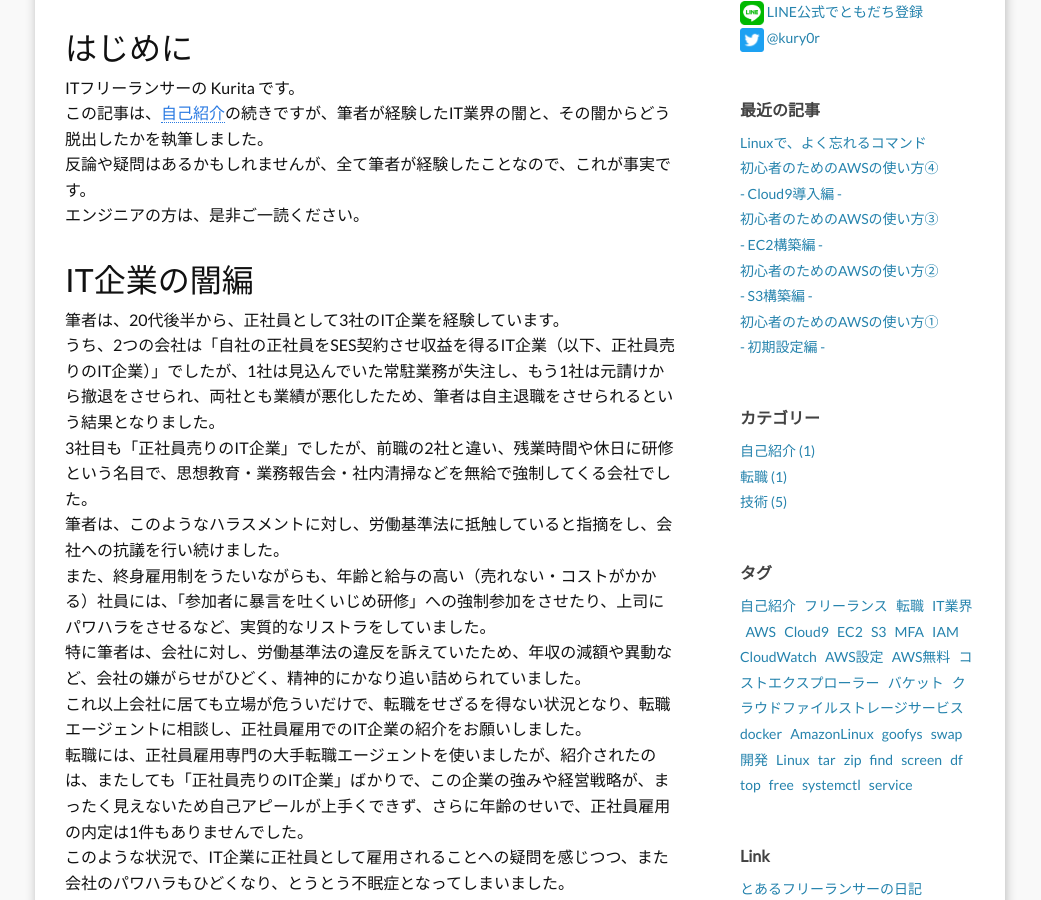
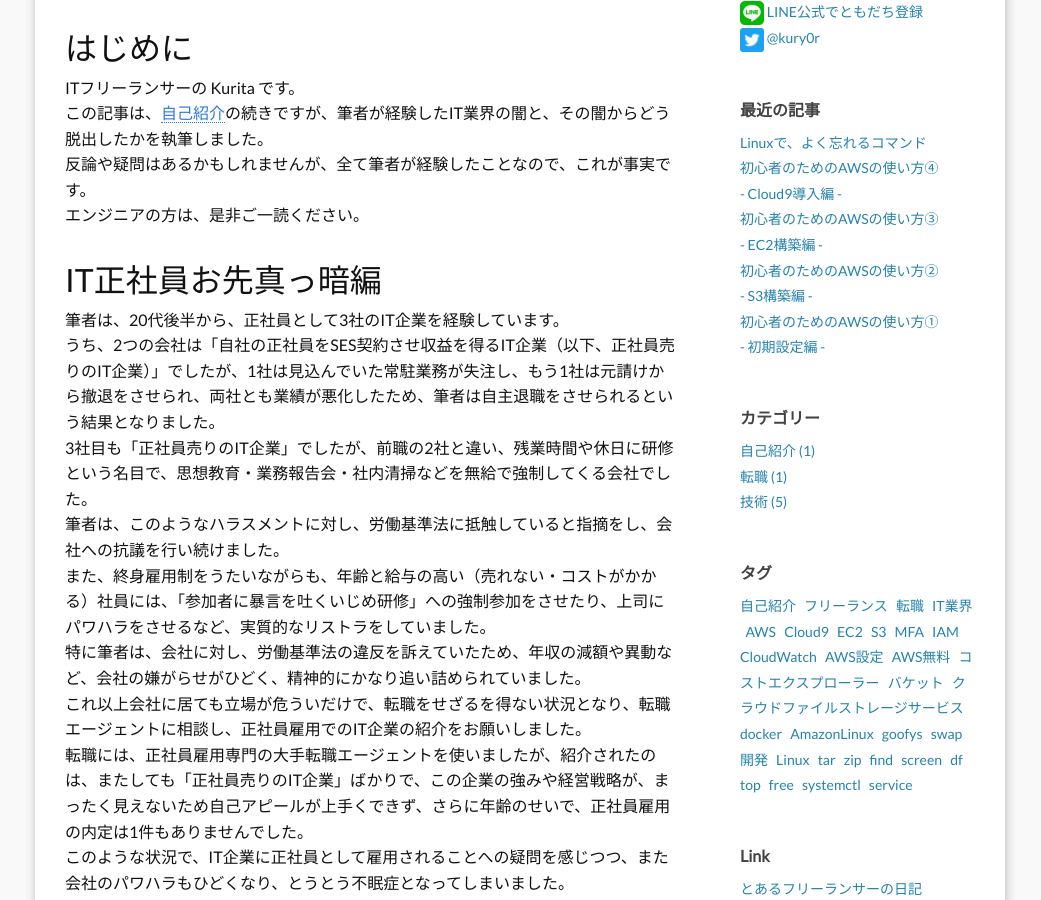
Before and after one commit to yori1111/blog, a Jekyll site: the page built from _posts/2019-09-02-hello2.md, in a window 1280 px wide and 900 px high, scrolled down 648 px. Shown: the whole window, without its empty margins (120-1161 px from the left). Built offline with Jekyll 4.4.1, drawn with Linux system fonts in a browser that asks for light colours.

Commit message:
自己紹介記事修正

```diff
--- a/_posts/2019-09-02-hello2.md
+++ b/_posts/2019-09-02-hello2.md
@@ -14,7 +14,7 @@ ITフリーランサーの Kurita です。
 エンジニアの方は、是非ご一読ください。
 <br>
 
-## IT企業の闇編
+## IT正社員お先真っ暗編
 筆者は、20代後半から、正社員として3社のIT企業を経験しています。
 うち、2つの会社は「自社の正社員をSES契約させ収益を得るIT企業（以下、正社員売りのIT企業）」でしたが、1社は見込んでいた常駐業務が失注し、もう1社は元請けから撤退をさせられ、両社とも業績が悪化したため、筆者は自主退職をさせられるという結果となりました。
 3社目も「正社員売りのIT企業」でしたが、前職の2社と違い、残業時間や休日に研修という名目で、思想教育・業務報告会・社内清掃などを無給で強制してくる会社でした。
```
Also changed, not shown: _posts/2019-09-01-hello1.md (+1 -1 lines).
